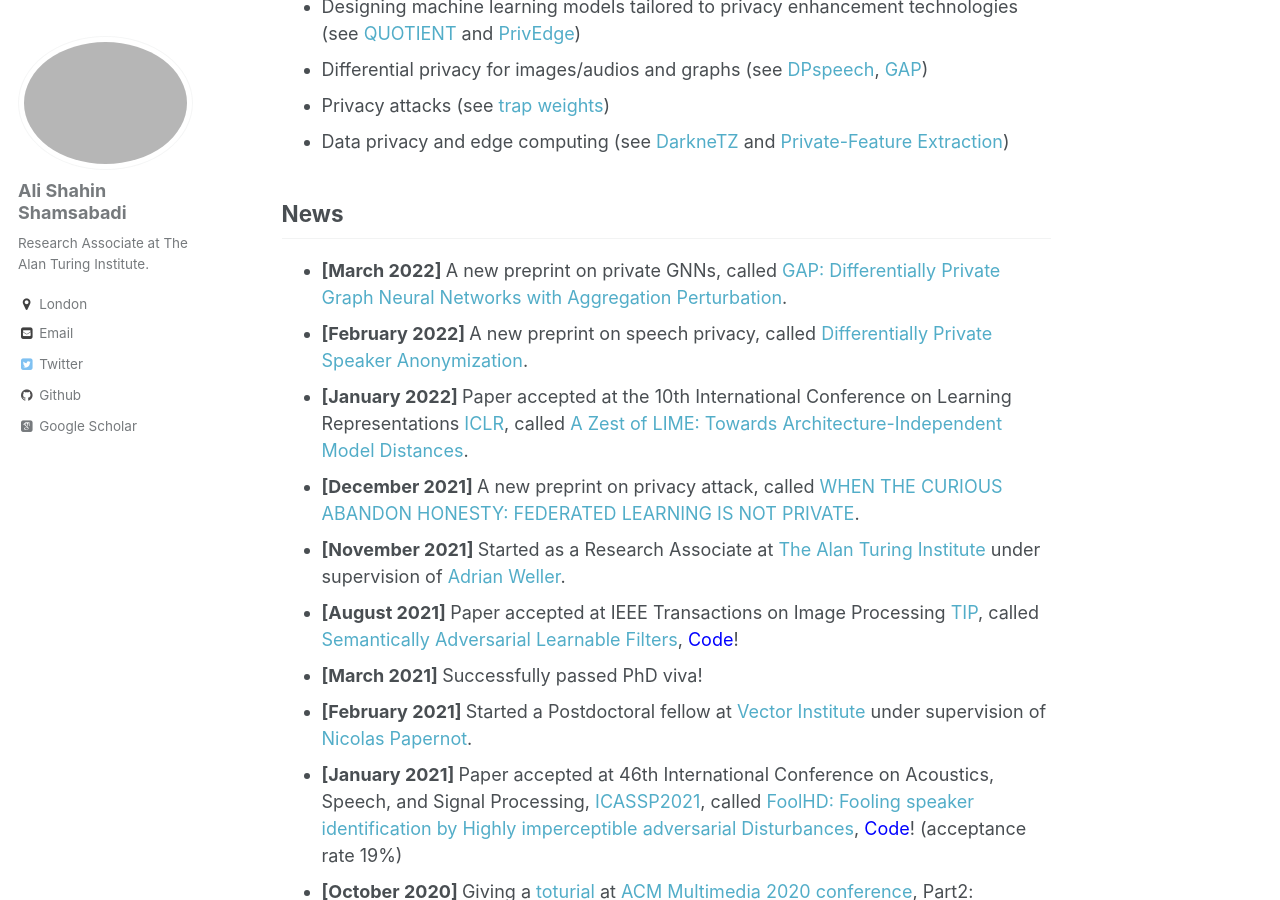
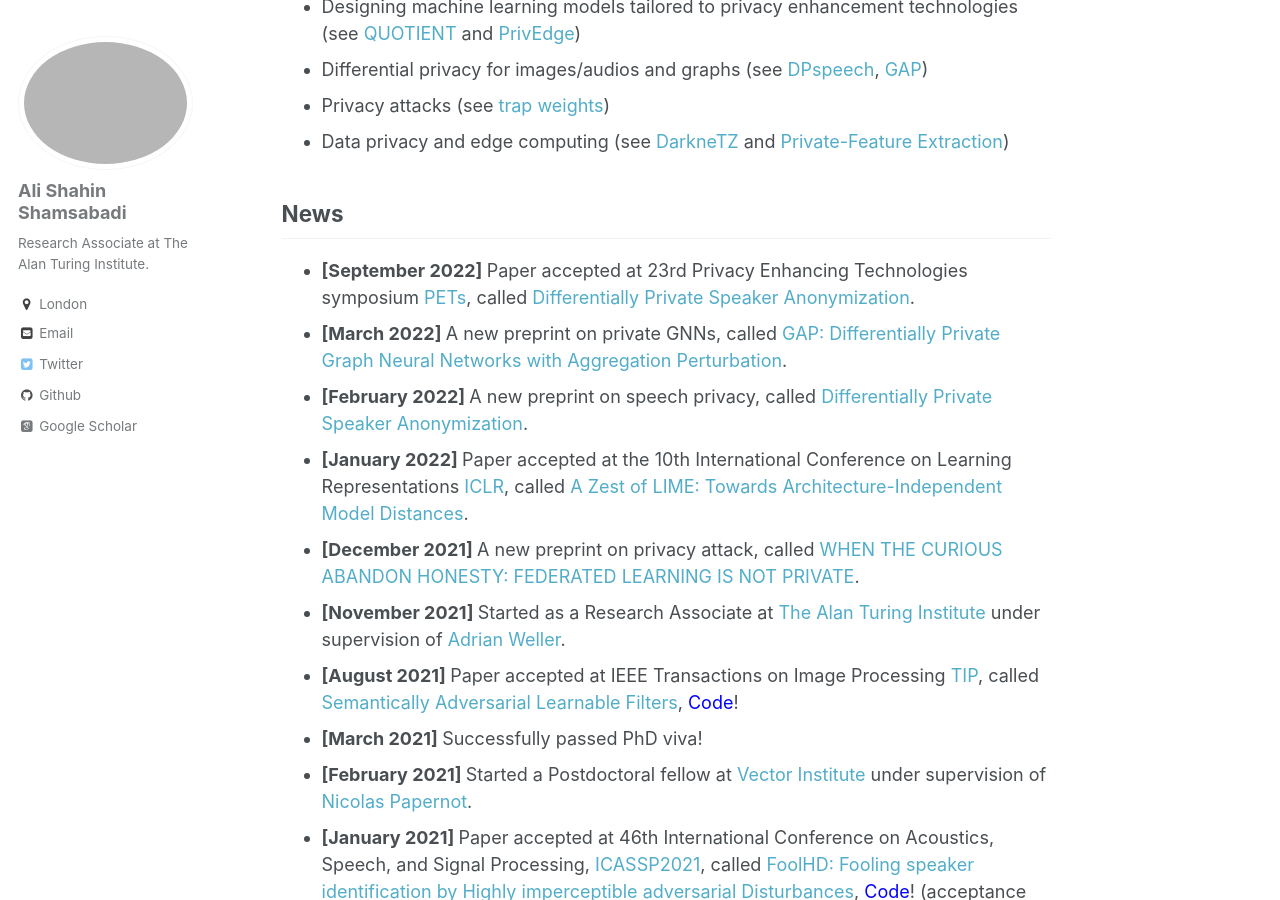
Before and after one commit to AliShahin/AliShahin.github.io, a Jekyll site: the page built from _pages/about.md, in a window 1280 px wide and 900 px high, scrolled down 700 px. Built offline with Jekyll 4.4.1, drawn with Linux system fonts in a browser that asks for light colours; some web fonts are replaced.

Commit message:
Update about.md

```diff
--- a/_pages/about.md
+++ b/_pages/about.md
@@ -22,6 +22,7 @@ My research interests and recent works include:
 - Data privacy and edge computing (see [DarkneTZ](https://arxiv.org/pdf/2004.05703) and [Private-Feature Extraction](https://arxiv.org/pdf/1802.03151.pdf))
 
 ## News
+- <b> [September 2022] </b> Paper accepted at 23rd Privacy Enhancing Technologies symposium [PETs](https://petsymposium.org/index.php), called [Differentially Private Speaker Anonymization](https://arxiv.org/pdf/2202.11823.pdf).
 - <b> [March 2022] </b> A new preprint on private GNNs, called [GAP: Differentially Private Graph Neural Networks with Aggregation Perturbation](https://arxiv.org/pdf/2203.00949.pdf).
 - <b> [February 2022] </b> A new preprint on speech privacy, called [Differentially Private Speaker Anonymization](https://arxiv.org/pdf/2202.11823.pdf).
 - <b> [January 2022] </b> Paper accepted at the 10th International Conference on Learning Representations [ICLR](https://iclr.cc), called [A Zest of LIME: Towards Architecture-Independent Model Distances](https://openreview.net/forum?id=OUz_9TiTv9j).
```
